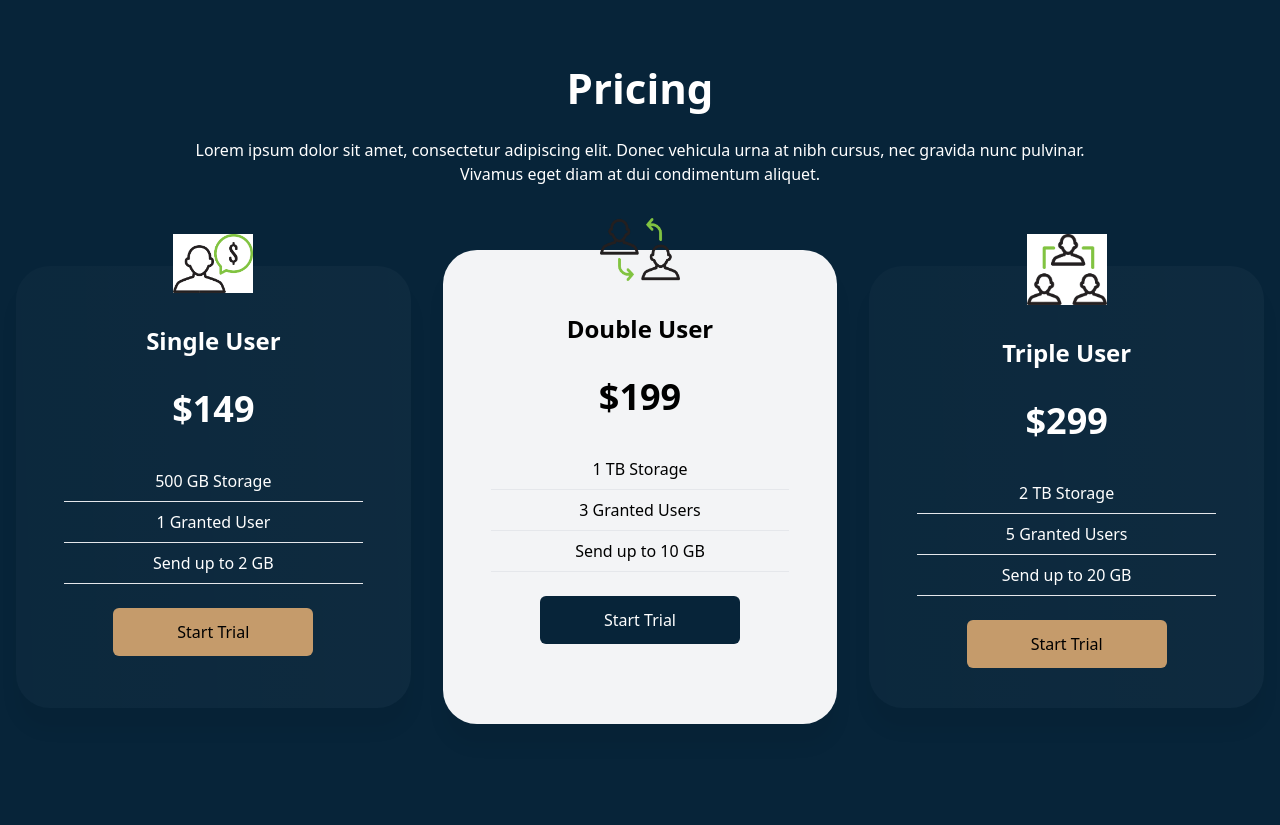
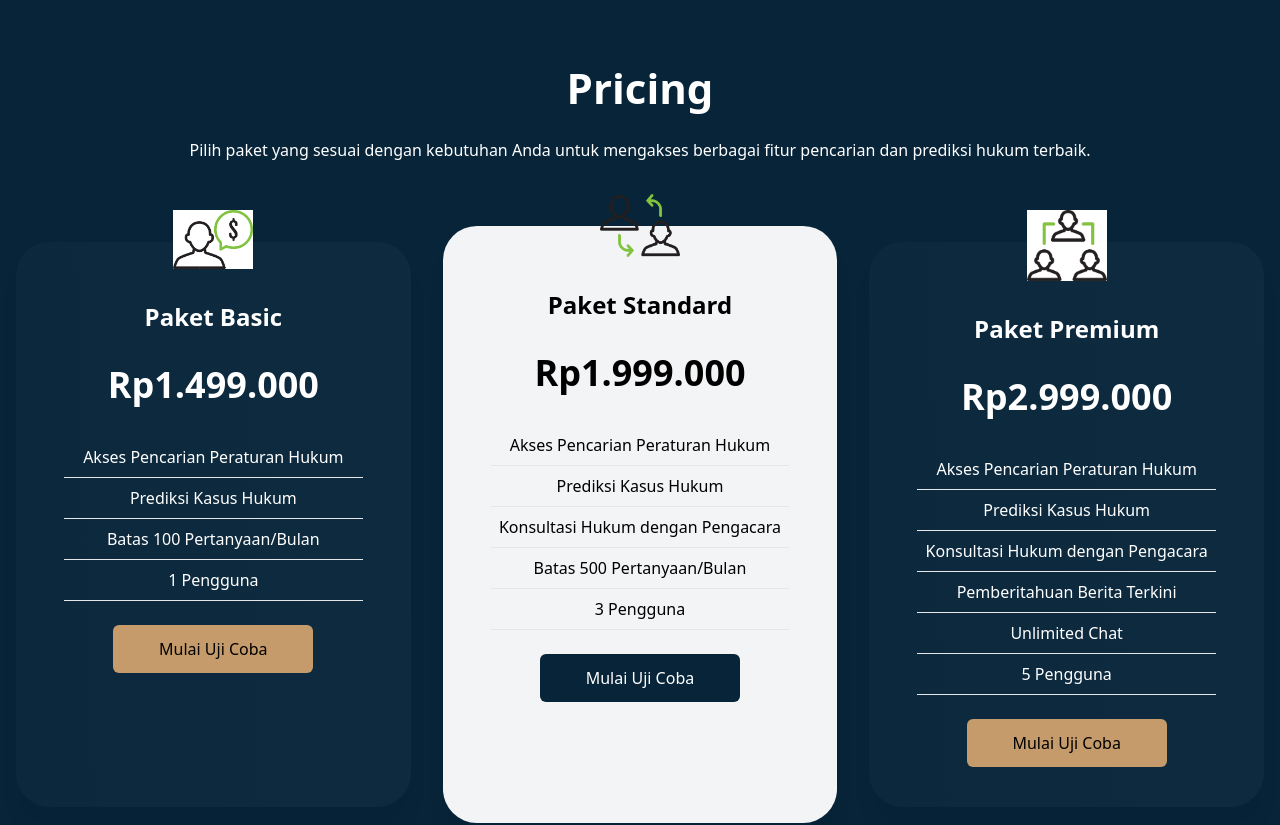
Before and after one commit to Lattaes/LegalScope, a React (Vite) app in the folder client/: page / in a window 1280 px wide. Shown: the part 3780-4605 px from the top of the page. Built offline with nearby package versions, Linux system fonts and the light colour scheme; no server answers.

Commit message:
match pricing for platform

```diff
--- a/client/src/pages/Pricing.jsx
+++ b/client/src/pages/Pricing.jsx
@@ -10,7 +10,7 @@ const Pricing = () => {
         <div className="text-center">
           <h2 className="text-4xl font-bold md:text-[42px] text-white">Pricing</h2>
           <p className="mt-[30px] mb-[40px] w-3/4 mx-auto text-white">
-            Lorem ipsum dolor sit amet, consectetur adipiscing elit. Donec vehicula urna at nibh cursus, nec gravida nunc pulvinar. Vivamus eget diam at dui condimentum aliquet.
+            Pilih paket yang sesuai dengan kebutuhan Anda untuk mengakses berbagai fitur pencarian dan prediksi hukum terbaik.
           </p>
         </div>
         <br></br>
@@ -21,28 +21,31 @@ const Pricing = () => {
               borderRadius: '34px'
             }}>
             <img className="w-20 mx-auto mt-[-3rem] bg-white" src={Single} alt="Single User" />
-            <h2 className="text-2xl font-bold text-center py-8 text-white">Single User</h2>
-            <p className="text-center text-4xl font-bold text-white">$149</p>
+            <h2 className="text-2xl font-bold text-center py-8 text-white">Paket Basic</h2>
+            <p className="text-center text-4xl font-bold text-white">Rp1.499.000</p>
             <div className="text-center font-medium text-white">
-              <p className="py-2 border-b mx-8 mt-8">500 GB Storage</p>
-              <p className="py-2 border-b mx-8">1 Granted User</p>
-              <p className="py-2 border-b mx-8">Send up to 2 GB</p>
+              <p className="py-2 border-b mx-8 mt-8">Akses Pencarian Peraturan Hukum</p>
+              <p className="py-2 border-b mx-8">Prediksi Kasus Hukum</p>
+              <p className="py-2 border-b mx-8">Batas 100 Pertanyaan/Bulan</p>
+              <p className="py-2 border-b mx-8">1 Pengguna</p>
             </div>
-            <button className="bg-customBeige w-[200px] rounded-md font-medium my-6 mx-auto px-6 py-3">Start Trial</button>
+            <button className="bg-customBeige w-[200px] rounded-md font-medium my-6 mx-auto px-6 py-3">Mulai Uji Coba</button>
           </div>
           <div className="w-full shadow-xl bg-gray-100 flex flex-col p-4 md:my-0 my-8 rounded-lg hover:scale-105 duration-300" style={{
               boxShadow: '0px 22px 18px rgba(0, 0, 0, 0.05)',
               borderRadius: '34px'
             }}>
             <img className="w-20 mx-auto mt-[-3rem] bg-transparent" src={Double} alt="Double User" />
-            <h2 className="text-2xl font-bold text-center py-8">Double User</h2>
-            <p className="text-center text-4xl font-bold">$199</p>
+            <h2 className="text-2xl font-bold text-center py-8">Paket Standard</h2>
+            <p className="text-center text-4xl font-bold">Rp1.999.000</p>
             <div className="text-center font-medium">
-              <p className="py-2 border-b mx-8 mt-8">1 TB Storage</p>
-              <p className="py-2 border-b mx-8">3 Granted Users</p>
-              <p className="py-2 border-b mx-8">Send up to 10 GB</p>
+              <p className="py-2 border-b mx-8 mt-8">Akses Pencarian Peraturan Hukum</p>
+              <p className="py-2 border-b mx-8">Prediksi Kasus Hukum</p>
+              <p className="py-2 border-b mx-8">Konsultasi Hukum dengan Pengacara</p>
+              <p className="py-2 border-b mx-8">Batas 500 Pertanyaan/Bulan</p>
+              <p className="py-2 border-b mx-8">3 Pengguna</p>
             </div>
-            <button className="bg-customNavy text-white w-[200px] rounded-md font-medium my-6 mx-auto px-6 py-3">Start Trial</button>
+            <button className="bg-customNavy text-white w-[200px] rounded-md font-medium my-6 mx-auto px-6 py-3">Mulai Uji Coba</button>
           </div>
           <div className="w-full shadow-xl flex flex-col p-4 my-4 rounded-lg hover:scale-105 duration-300" style={{
               background: 'linear-gradient(268.12deg, rgba(254, 254, 255, 0.032) -11.04%, rgba(255, 255, 255, 0.018) 104.89%)',
@@ -50,14 +53,17 @@ const Pricing = () => {
               borderRadius: '34px'
             }}>
             <img className="w-20 mx-auto mt-[-3rem] bg-white" src={Triple} alt="Triple User" />
-            <h2 className="text-2xl font-bold text-center py-8 text-white">Triple User</h2>
-            <p className="text-center text-4xl font-bold text-white">$299</p>
+            <h2 className="text-2xl font-bold text-center py-8 text-white">Paket Premium</h2>
+            <p className="text-center text-4xl font-bold text-white">Rp2.999.000</p>
             <div className="text-center font-medium text-white">
-              <p className="py-2 border-b mx-8 mt-8">2 TB Storage</p>
-              <p className="py-2 border-b mx-8">5 Granted Users</p>
-              <p className="py-2 border-b mx-8">Send up to 20 GB</p>
+              <p className="py-2 border-b mx-8 mt-8">Akses Pencarian Peraturan Hukum</p>
+              <p className="py-2 border-b mx-8">Prediksi Kasus Hukum</p>
+              <p className="py-2 border-b mx-8">Konsultasi Hukum dengan Pengacara</p>
+              <p className="py-2 border-b mx-8">Pemberitahuan Berita Terkini</p>
+              <p className="py-2 border-b mx-8">Unlimited Chat</p>
+              <p className="py-2 border-b mx-8">5 Pengguna</p>
             </div>
-            <button className="bg-customBeige w-[200px] rounded-md font-medium my-6 mx-auto px-6 py-3">Start Trial</button>
+            <button className="bg-customBeige w-[200px] rounded-md font-medium my-6 mx-auto px-6 py-3">Mulai Uji Coba</button>
           </div>
         </div>
       </div>
```
